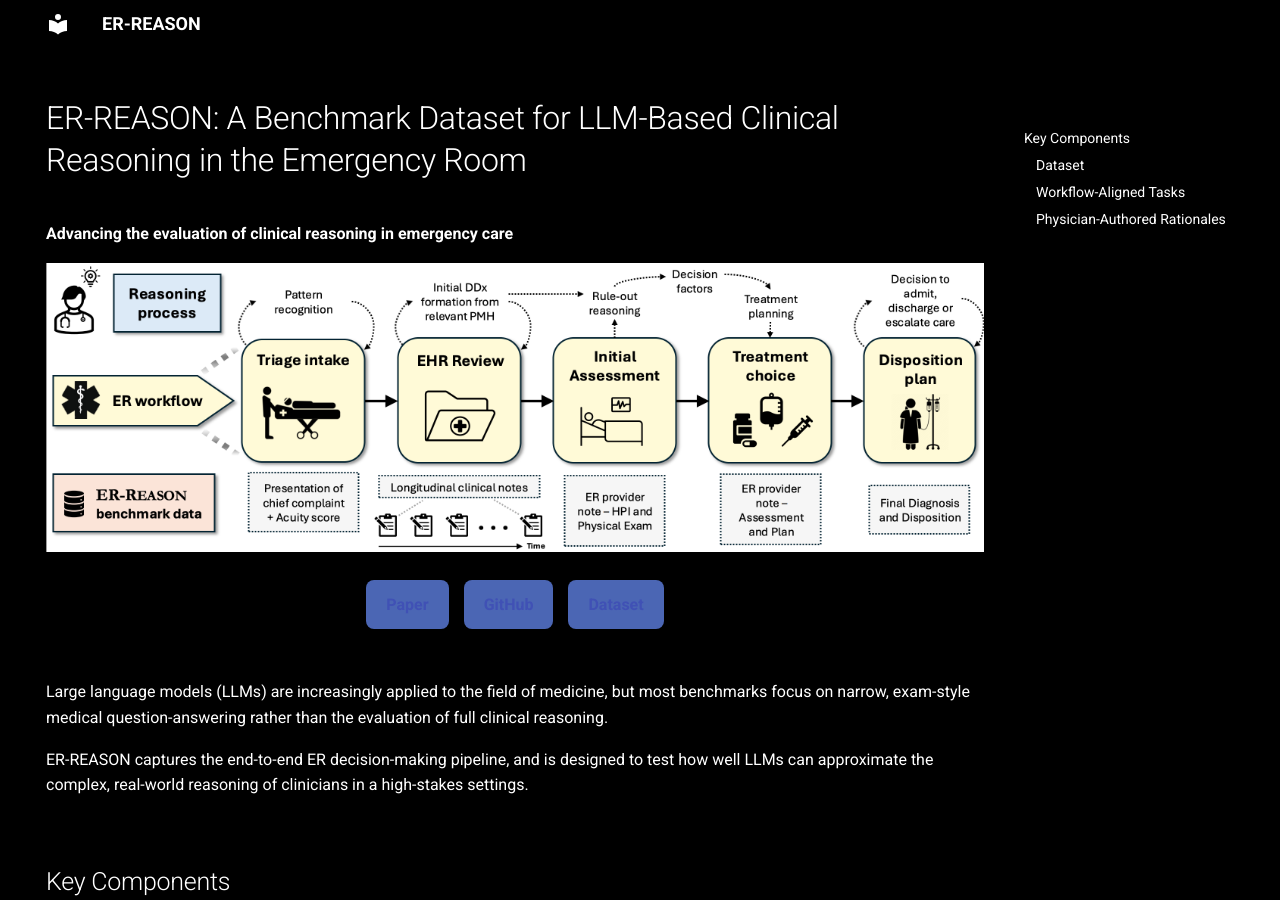
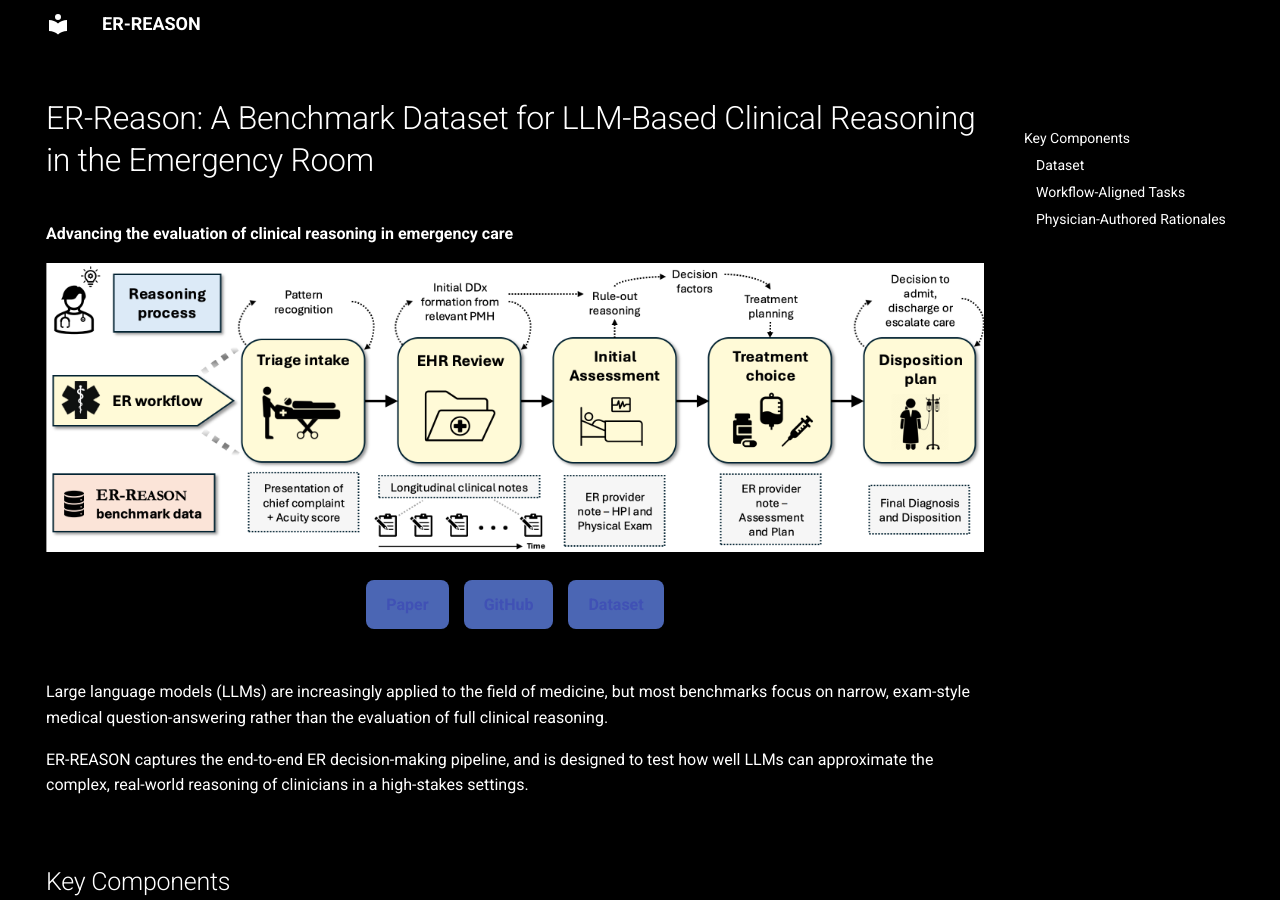
Before and after one commit to AlaaLab/ER-Reason, an MkDocs documentation site: the page built from docs/index.md, in a window 1280 px wide and 900 px high. Built offline with MkDocs 1.6.1 and Material for MkDocs 9.7.7, drawn with Linux system fonts in a browser that asks for light colours.

```diff
--- a/docs/index.md
+++ b/docs/index.md
@@ -2,7 +2,7 @@
 hide:
   - navigation
 ---
-# ER-REASON: A Benchmark Dataset for LLM-Based Clinical Reasoning in the Emergency Room
+# ER-Reason: A Benchmark Dataset for LLM-Based Clinical Reasoning in the Emergency Room
 
 **Advancing the evaluation of clinical reasoning in emergency care**
 
```
